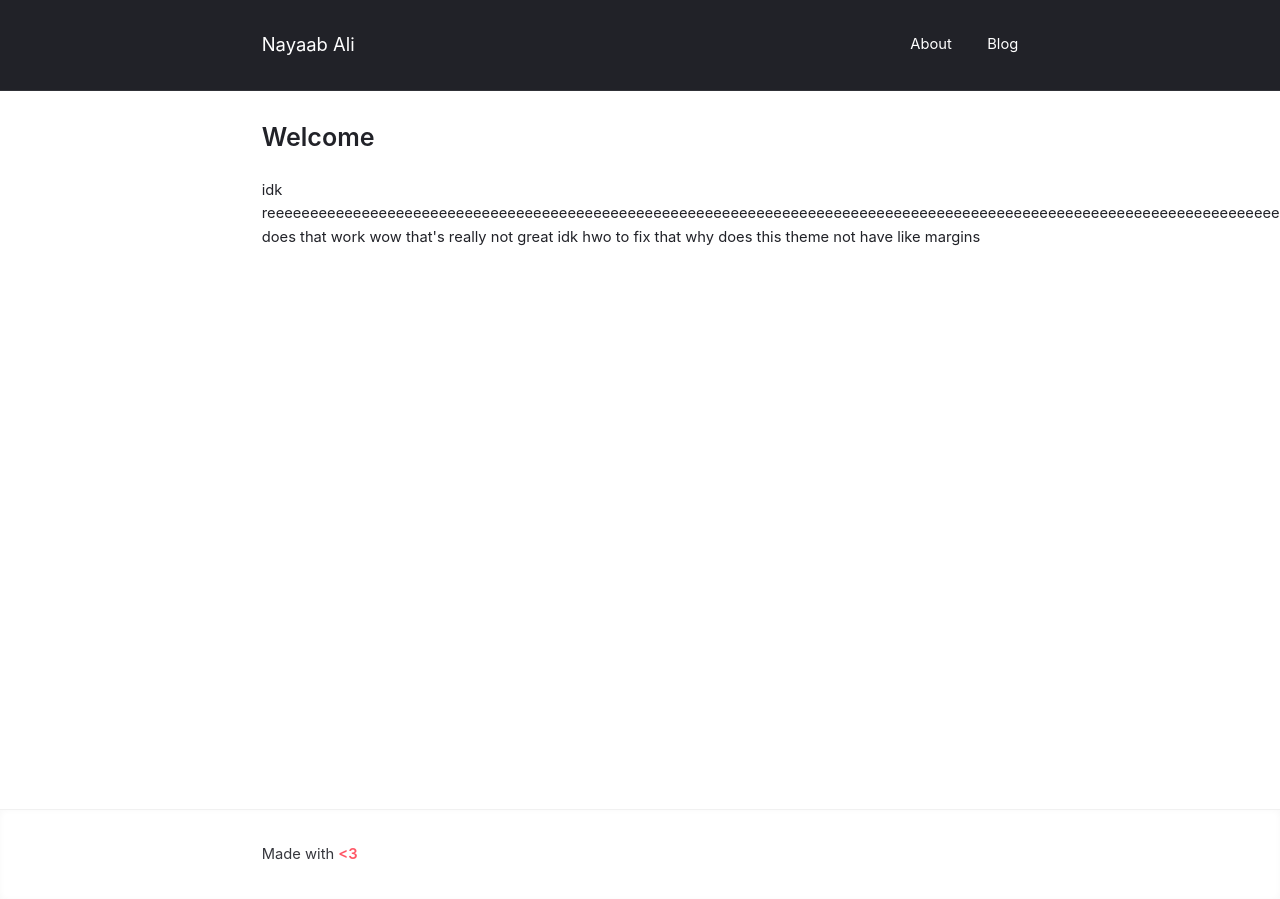
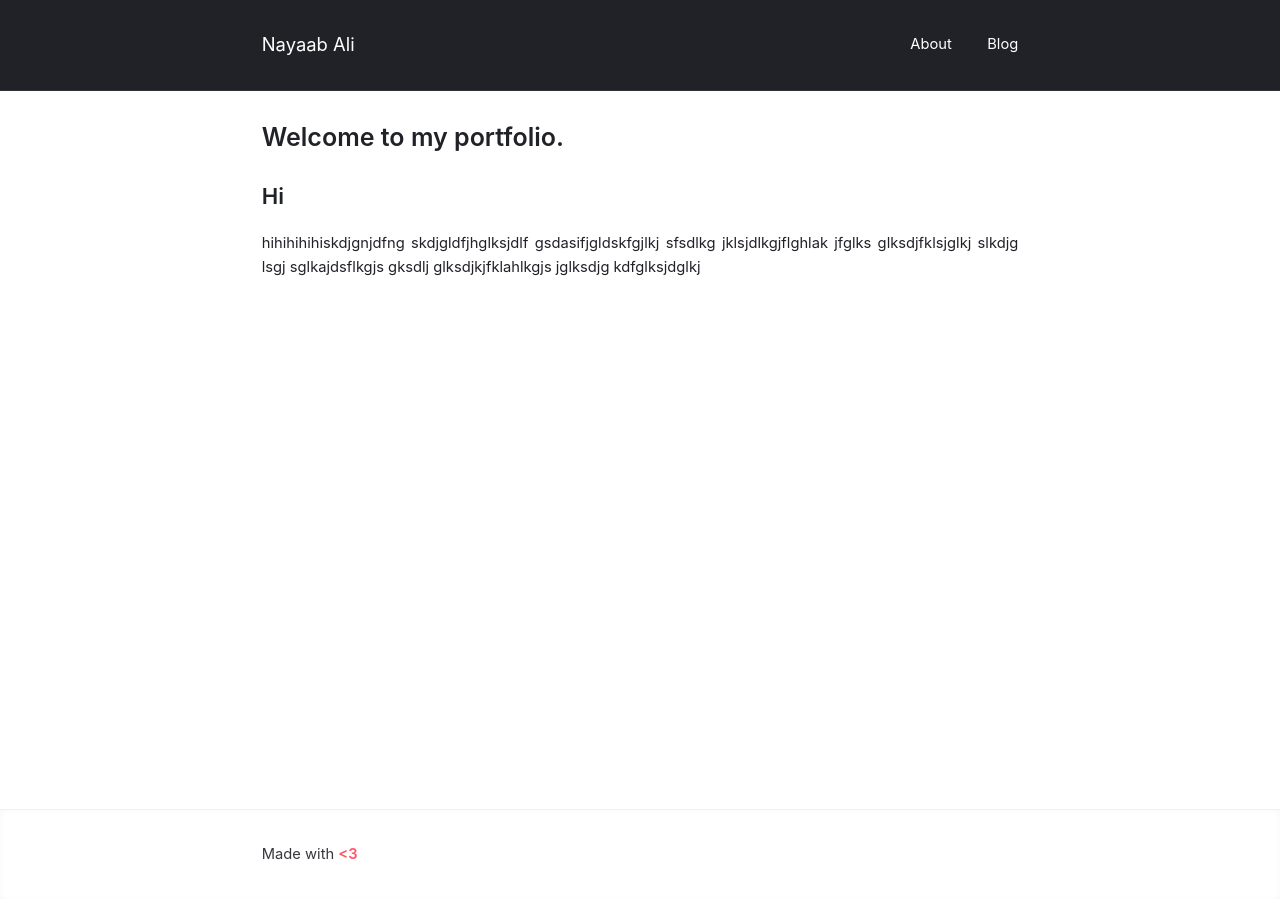
Before and after one commit to fearthebun/fearthebun.github.io, a Jekyll site: the page built from index.md, in a window 1280 px wide. Built offline with Jekyll 4.4.1, drawn with Linux system fonts in a browser that asks for light colours.

Commit message:
changed index

```diff
--- a/_layouts/page.html
+++ b/_layouts/page.html
@@ -2,6 +2,6 @@
 layout: default
 ---
 <article>
-  <header><h1><a href="{{ page.url | relative_url }}">{{ page.title }}</a></h1></header>
+  <header><h1>{{ page.title }}</h1></header>
   {{ content }}
 </article>
--- a/_sass/basic.sass
+++ b/_sass/basic.sass
@@ -14,7 +14,7 @@ body
 @media (prefers-color-scheme: dark)
   body
     background: $dark
-    color: $light
+    color: $dark
 
 h1, h2, h3, h4, h5, h6
   font-weight: $heading-weight
--- a/_sass/layout.sass
+++ b/_sass/layout.sass
@@ -4,7 +4,7 @@ body
 
 article
   flex-grow: 1
-  word-break: break word
+  word-break: break-word
 
 body > header, body > footer
   display: flex
--- a/index.html
+++ /dev/null
@@ -1,13 +0,0 @@
----
-layout: default
-title: "Home"
----
-
-<article>
-  <header><h1>Welcome</h1></header>
-  <p>idk reeeeeeeeeeeeeeeeeeeeeeeeeeeeeeeeeeeeeeeeeeeeeeeeeeeeeeeeeeeeeeeeeeeeeeeeeeeeeeeeeeeeeeeeeeeeeeeeeeeeeeeeeeeeeeeeeeeeeeeeeeeeeeeeeeeeeeeeeeeeeeeeeee
-    does that work
-    wow that's really not great idk hwo to fix that
-    why does this theme not have like margins
-  </p>
-</article>
--- /dev/null
+++ b/index.md
@@ -0,0 +1,9 @@
+---
+layout: page
+title: "Welcome to my portfolio."
+---
+
+
+## Hi
+
+hihihihihiskdjgnjdfng skdjgldfjhglksjdlf gsdasifjgldskfgjlkj sfsdlkg jklsjdlkgjflghlak jfglks glksdjfklsjglkj slkdjg lsgj sglkajdsflkgjs gksdlj glksdjkjfklahlkgjs jglksdjg kdfglksjdglkj
```
Also changed, not shown: 404.html (+11 -2 lines).
